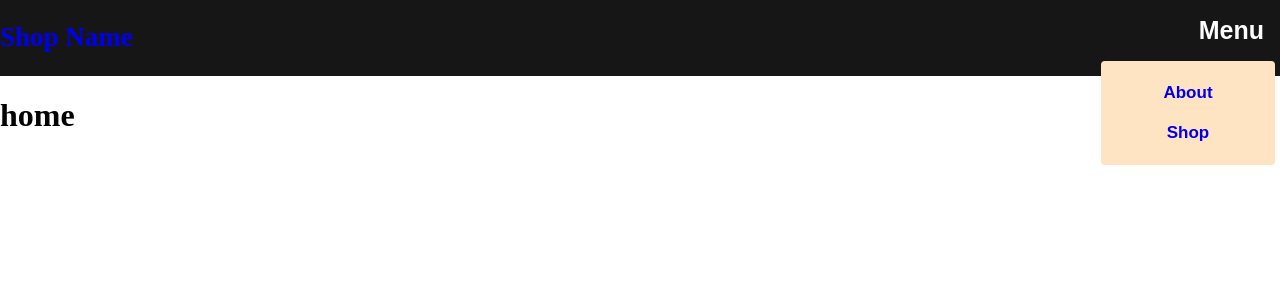
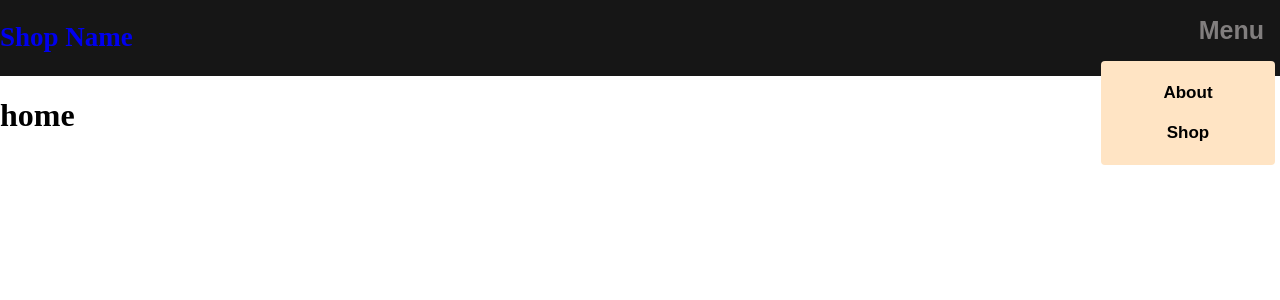
Before and after one commit to lam-garr/my-shop, a React (Create React App) app: page / in a window 1280 px wide. Both pictures are taken after a click on the button "Menu". Shown: the top 300 px of the page. Built offline with nearby package versions, Linux system fonts and the light colour scheme.

Commit message:
Add styling to nav

```diff
--- a/src/components/Nav.tsx
+++ b/src/components/Nav.tsx
@@ -7,9 +7,25 @@ function Nav(){
 
     const [open, setOpen] = useState(false);
 
+    const contentRef = useRef<any>(null);
+
+    useEffect(()=>{
+        const handleEvent = (e:any) => {
+            if(!contentRef.current.contains(e.target)){
+                setOpen(false);
+            }
+        };
+
+        document.addEventListener("mousedown",handleEvent);
+
+        return() => {
+            document.removeEventListener("mousedown", handleEvent);
+        }
+    })
+
     return(
         <nav className = "nav-bar">
-            <div className='nav-container'>
+            <div className='nav-container' ref={contentRef}>
                 <div className='nav-logo'>
                     <Link to='/'>
                         <h1>Shop Name</h1>
@@ -18,8 +34,8 @@ function Nav(){
                 <div className='dropdown'>
                     <button className='dropbtn' onClick={()=>{setOpen(state => !state)}}>Menu</button>
                     <div className={`drop-content ${open? 'active' : 'inactive'}`}>
-                        <button><Link to='/about'>About</Link></button>
-                        <button><Link to='/shop'>Shop</Link></button>
+                        <Link to='/about'><button>About</button></Link>
+                        <Link to='/shop'><button>Shop</button></Link>
                     </div>
                 </div>
             </div>
--- a/src/styles/Nav.css
+++ b/src/styles/Nav.css
@@ -25,6 +25,14 @@
     padding: 16px;
 }
 
+.dropbtn:focus{
+    color: rgb(129, 126, 126);
+}
+
+.dropbtn:hover{
+    color: rgb(129, 126, 126);
+}
+
 .dropbtn:hover{
     font-size: 26px;
 }
@@ -32,6 +40,7 @@
 .drop-content{
     display: flex;
     flex-direction: column;
+    align-items: center;
     position:absolute;
     right: 0;
     margin-right: 5px;
@@ -69,6 +78,7 @@ a{
     text-decoration: none;
 }
 
-.drop-content a:hover{
+.drop-content button:hover{
     font-size: 19px;
+    color: grey;
 }
```
